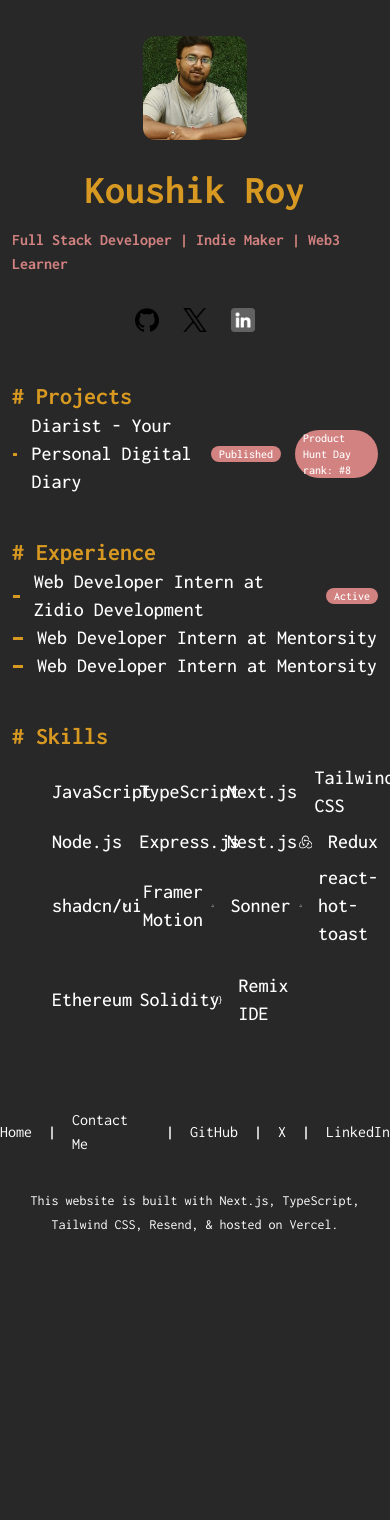
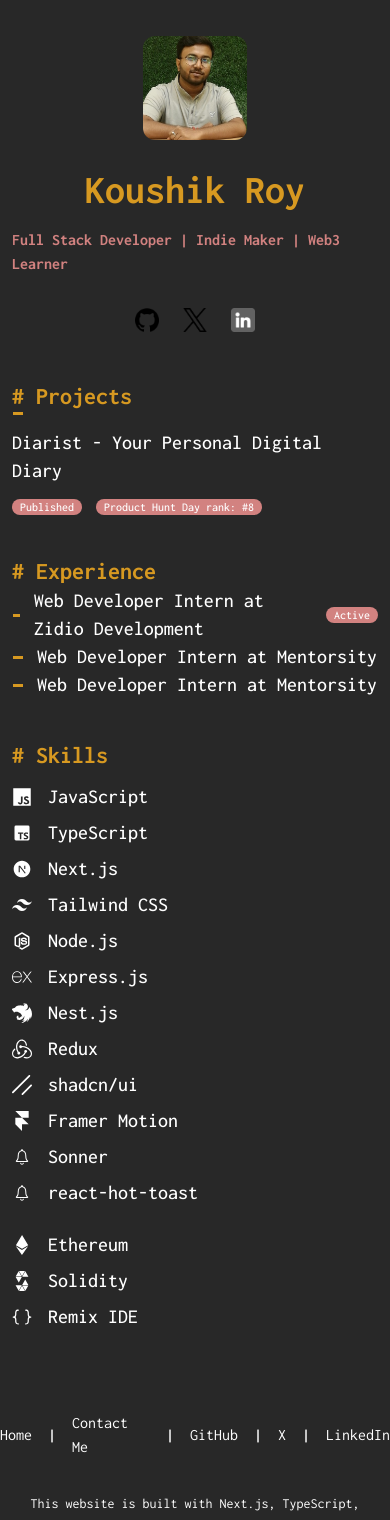
Before and after one commit to Koushik1311/portfolio, a Next.js app: page / in a window 390 px wide. Shown: the top 1520 px of the page. Before the commit the page ends 1268 px from the top, so only its background shows below. Built offline with nearby package versions, Linux system fonts and the light colour scheme.

Commit message:
Dev (#19)
* remove

* custom favicon

* added nextjs toploader

* NextTopLoader

* flex wrap

```diff
--- a/components/home/Projects.tsx
+++ b/components/home/Projects.tsx
@@ -11,7 +11,7 @@ export default function Projects() {
         {ProjectsData.map((project, index) => (
           <li
             key={index}
-            className="text-xl font-medium flex items-center gap-[14px]"
+            className="text-xl font-medium flex items-center flex-wrap gap-[14px]"
           >
             <Dash />
             <Link
--- a/components/home/Skills.tsx
+++ b/components/home/Skills.tsx
@@ -6,7 +6,7 @@ export default function Skills() {
   return (
     <div className="mt-10">
       <SectionHeader># Skills</SectionHeader>
-      <ul className="mt-3 ml-6 grid grid-cols-4 gap-2">
+      <ul className="mt-3 grid grid-cols-1 md:grid-cols-3 lg:grid-cols-4 gap-2">
         {SkillsData.map((skill, index) => (
           <li
             key={index}
@@ -19,7 +19,7 @@ export default function Skills() {
           </li>
         ))}
       </ul>
-      <ul className="mt-6 ml-6 grid grid-cols-4 gap-2">
+      <ul className="mt-6 grid grid-cols-1 md:grid-cols-3 lg:grid-cols-4 gap-2">
         {Web3SkillsData.map((skill, index) => (
           <li
             key={index}
```
